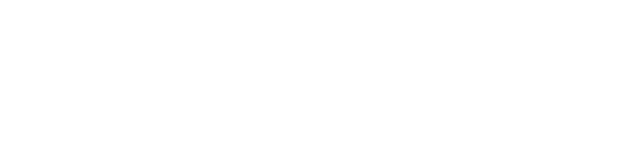
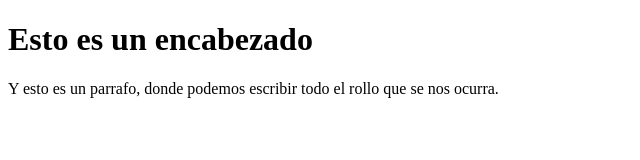
Before and after one commit to SheylaUrbina/GitHub-Tuto, a plain HTML site: page prueba.html in a window 1280 px wide. Shown: the whole page, without its empty margins (0-640 px from the left). Drawn offline with Linux system fonts and the light colour scheme.

Commit message:
Agregue datos al html pruebas

```diff
--- a/prueba.html
+++ b/prueba.html
@@ -4,9 +4,10 @@
     <meta charset="UTF-8">
     <meta http-equiv="X-UA-Compatible" content="IE=edge">
     <meta name="viewport" content="width=device-width, initial-scale=1.0">
-    <title>Document</title>
+    <title>Realizando cambio a la pagina</title>
 </head>
 <body>
-
+    <h1>Esto es un encabezado</h1>
+    <p>Y esto es un parrafo, donde podemos escribir todo el rollo que se nos ocurra.</p>
 </body>
 </html>
```
